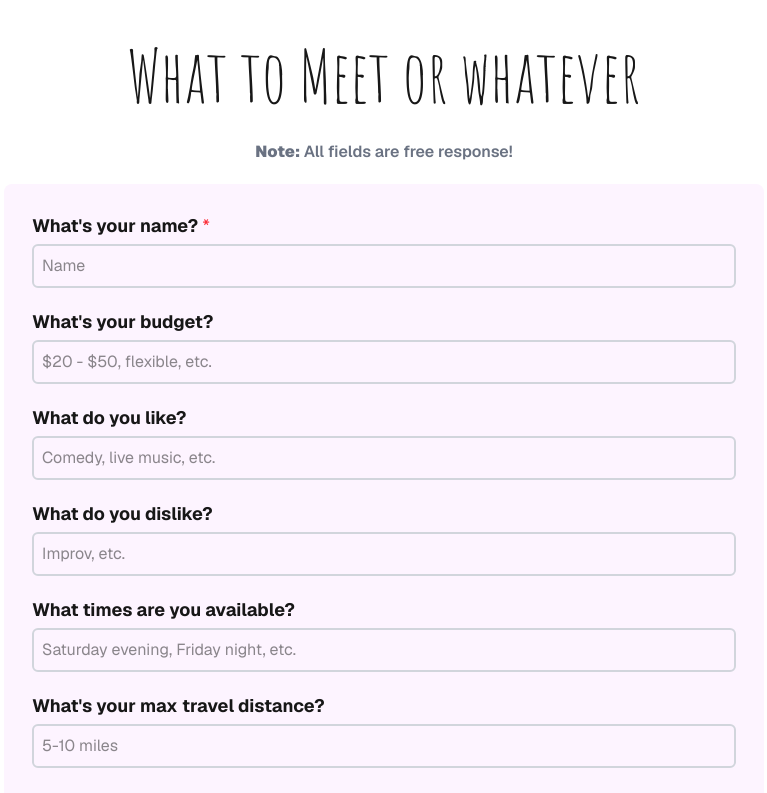
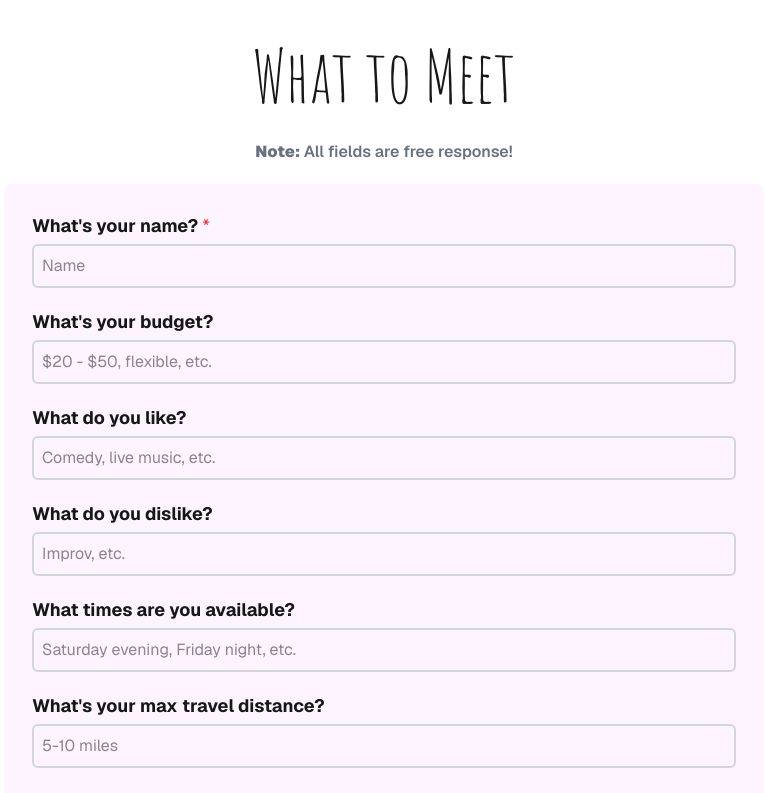
Before and after one commit to Bongs237/diamondhacks, a Next.js app: page /join/1 in a window 1280 px wide. Shown: the top 793 px of the page, without its empty margins (256-1023 px from the left). Built offline with nearby package versions, Linux system fonts and the light colour scheme.

Commit message:
Get rid of "or whatever"

```diff
--- a/app/join/[id]/page.tsx
+++ b/app/join/[id]/page.tsx
@@ -295,7 +295,7 @@ export default function Join() {
   return (
     <div className="flex flex-col flex-1 items-center font-sans py-10">
       <h1 className={`${amatic.className} text-7xl font-light pb-7 text-center`}> {/* 7 is my lucky number */}
-        What to Meet or whatever
+        What to Meet
       </h1>
 
       <p className="text-center text-gray-500 pb-5 font-semibold"><strong>Note:</strong> All fields are free response!</p>
```
